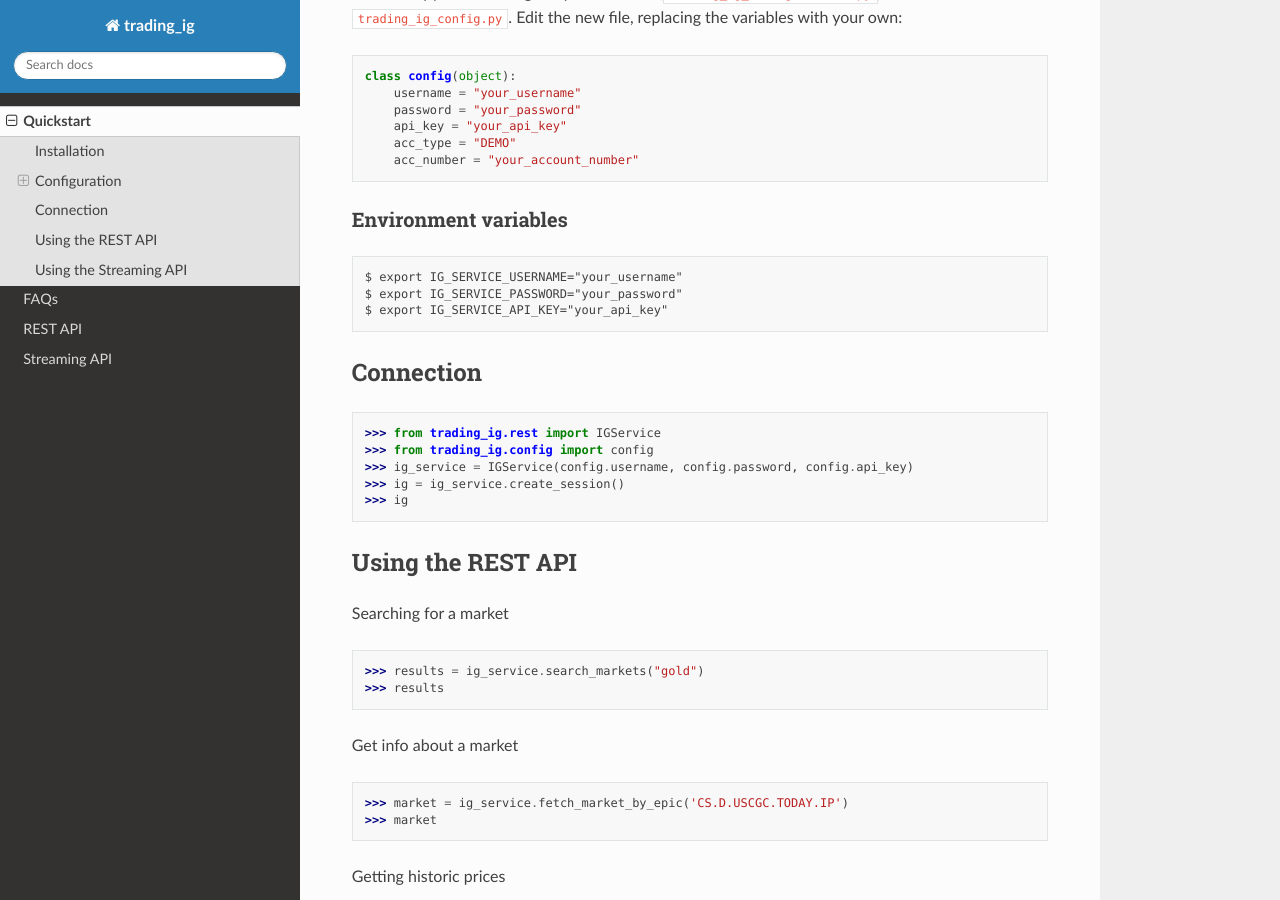
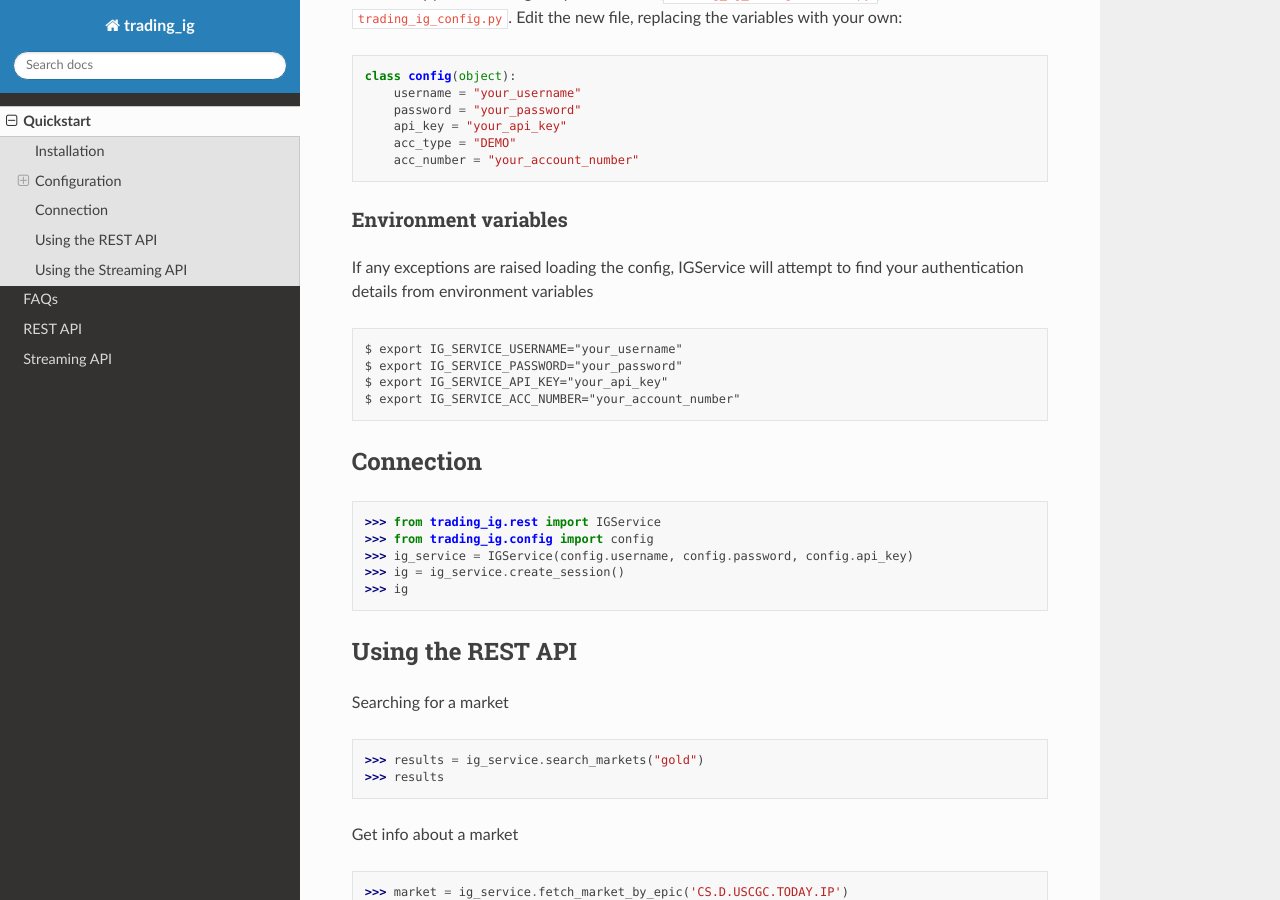
Before and after one commit to ig-python/trading-ig, a Sphinx documentation site: the page built from docs/source/quickstart.rst, in a window 1280 px wide and 900 px high, scrolled down 982 px. Built offline with Sphinx 7.4.7 and the Read the Docs theme 2.0.0, drawn with Linux system fonts in a browser that asks for light colours.

Commit message:
quickstart updated

```diff
--- a/docs/source/quickstart.rst
+++ b/docs/source/quickstart.rst
@@ -49,11 +49,15 @@ Make a copy of the config template module (``trading_ig_config.default.py``), an
 Environment variables
 ^^^^^^^^^^^^^^^^^^^^^
 
+If any exceptions are raised loading the config, IGService will attempt to find your authentication details from
+environment variables
+
 ::
 
     $ export IG_SERVICE_USERNAME="your_username"
     $ export IG_SERVICE_PASSWORD="your_password"
     $ export IG_SERVICE_API_KEY="your_api_key"
+    $ export IG_SERVICE_ACC_NUMBER="your_account_number"
 
 
 Connection
```
